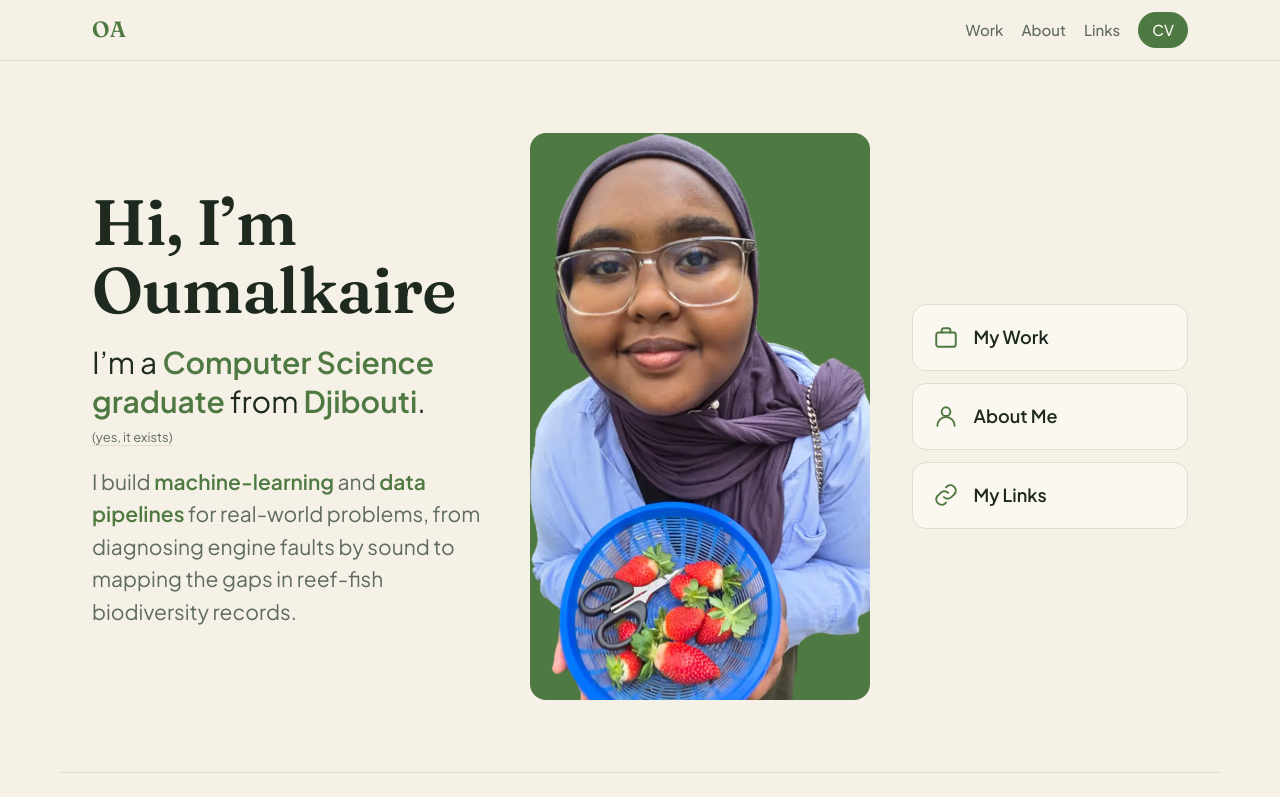
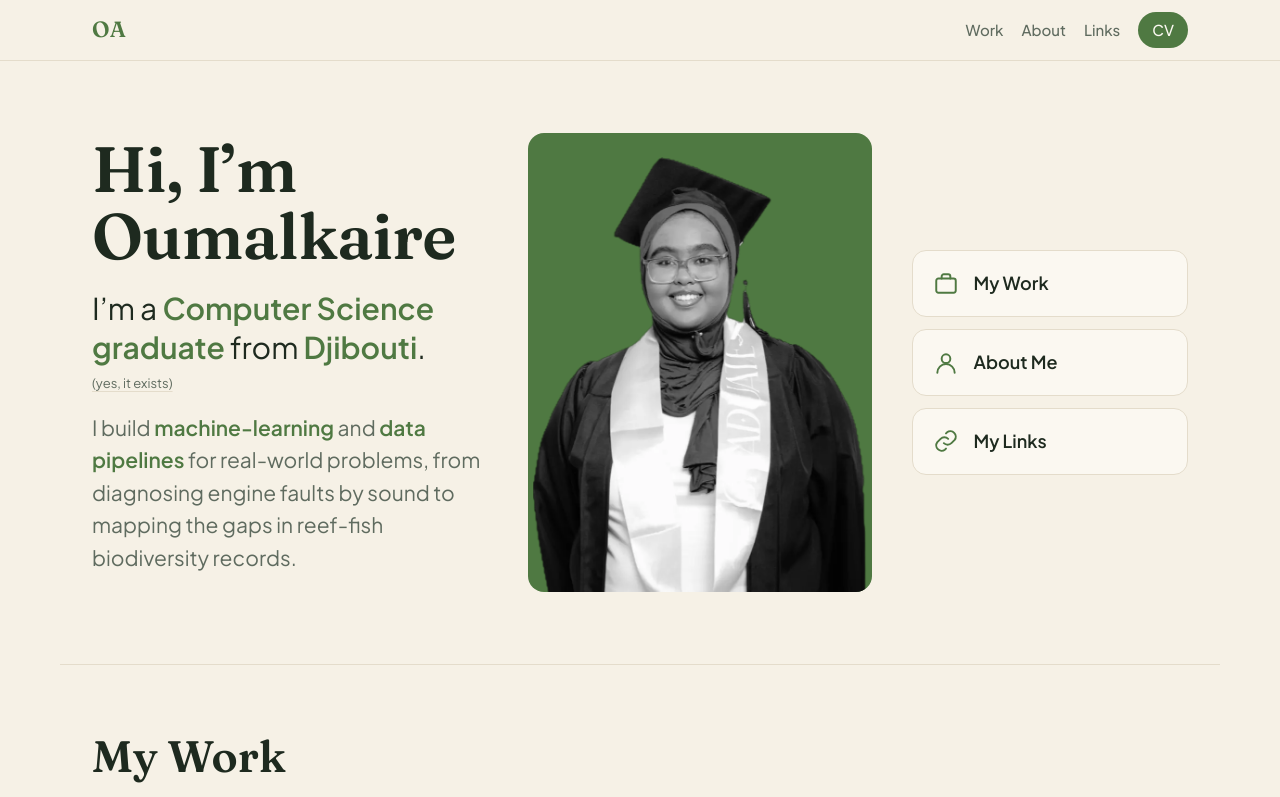
Before and after one commit to oumaabou/oumaabou.github.io, a plain HTML site: page index.html in a window 1280 px wide. Shown: the top 797 px of the page. Drawn offline with Linux system fonts and the light colour scheme.

Commit message:
Graduation photo fix

```diff
--- a/index.html
+++ b/index.html
@@ -40,7 +40,7 @@
     </div>
 
     <figure class="hero-photo">
-      <img src="assets/photo.webp" alt="Portrait of Oumalkaire smiling, holding a basket of freshly picked strawberries" width="640" height="1137">
+      <img src="assets/photo-grad.webp" alt="Portrait of Oumalkaire smiling in her graduation cap and gown" width="720" height="939">
     </figure>
 
     <nav class="hero-cards" aria-label="Jump to">
--- a/style.css
+++ b/style.css
@@ -74,10 +74,10 @@ a:focus-visible { outline: 2px solid var(--fern); outline-offset: 3px; border-ra
 .hero-photo {
   margin: 0; background: var(--fern);
   border-radius: var(--radius); overflow: hidden;
-  aspect-ratio: 3 / 5; max-width: 340px; width: 100%;
+  aspect-ratio: 3 / 4; max-width: 380px; width: 100%;
   justify-self: center;
 }
-.hero-photo img { width: 100%; height: 100%; object-fit: cover; object-position: 50% 0%; }
+.hero-photo img { width: 100%; height: 100%; object-fit: contain; object-position: 50% 100%; padding-top: 7%; }
 
 .hero-cards { display: grid; gap: 12px; align-content: center; }
 
```
